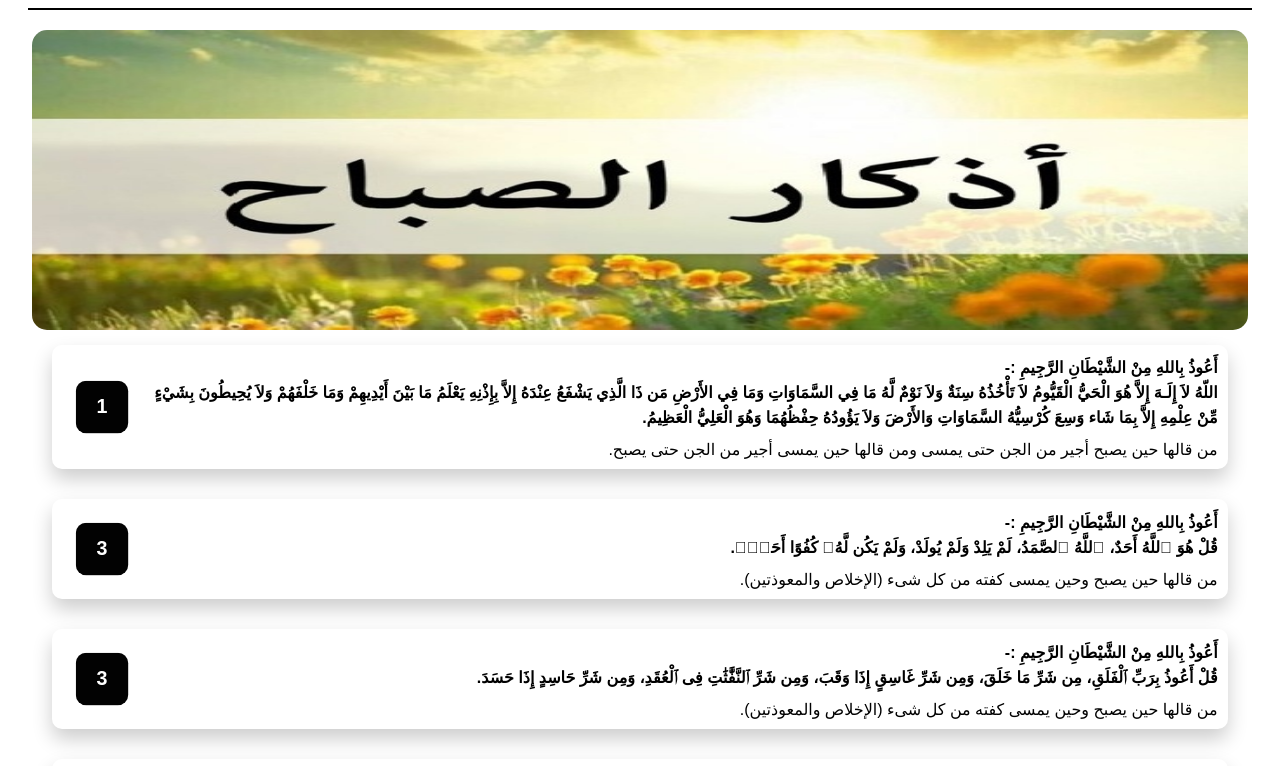
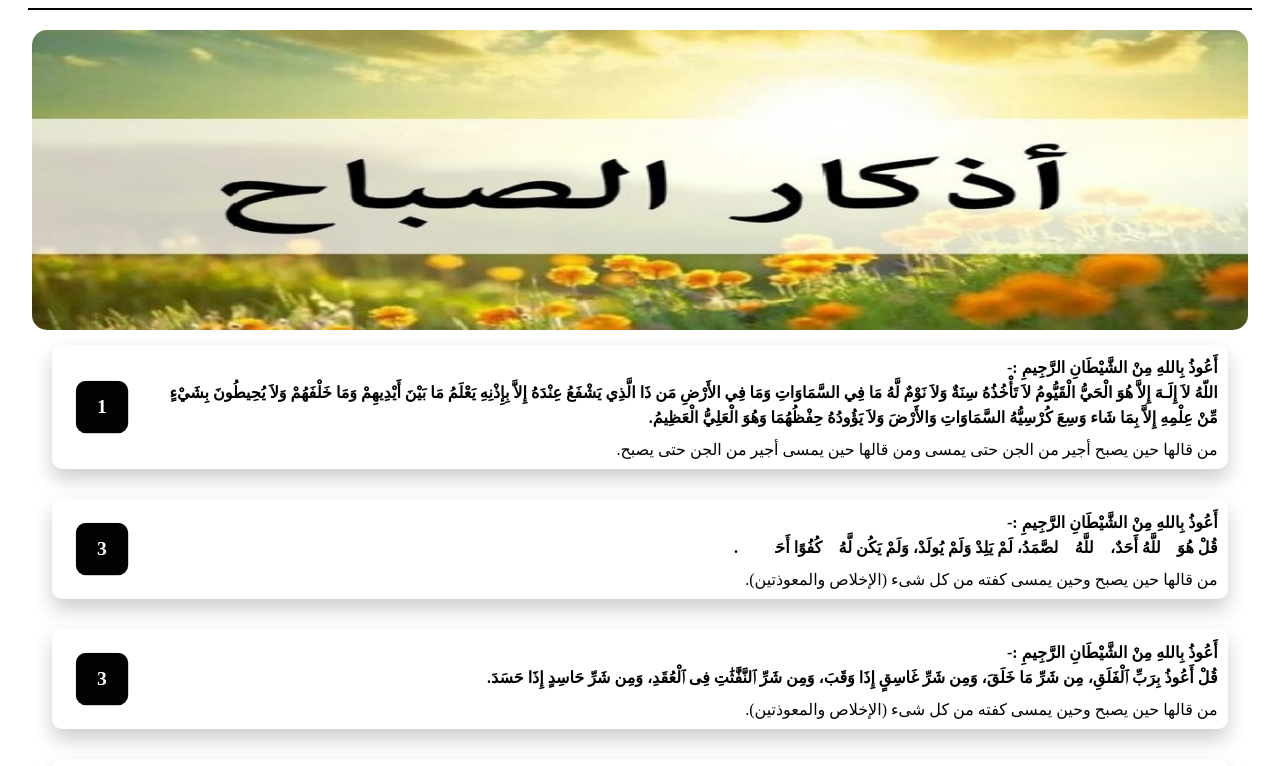
Before and after one commit to 93amrkakashi/azkar, a plain HTML site: page index.html in a window 1280 px wide. Shown: the part 68-834 px from the top of the page. Drawn offline with Linux system fonts and the light colour scheme.

Commit message:
Update style.css

```diff
--- a/style.css
+++ b/style.css
@@ -7,7 +7,7 @@
 }
 
 body {
-  font-family: "DroidArabicKufi-Regular", sans-serif, Arial;
+  /* font-family: "DroidArabicKufi-Regular", sans-serif, Arial; */
   direction: rtl;
 }
 
```
